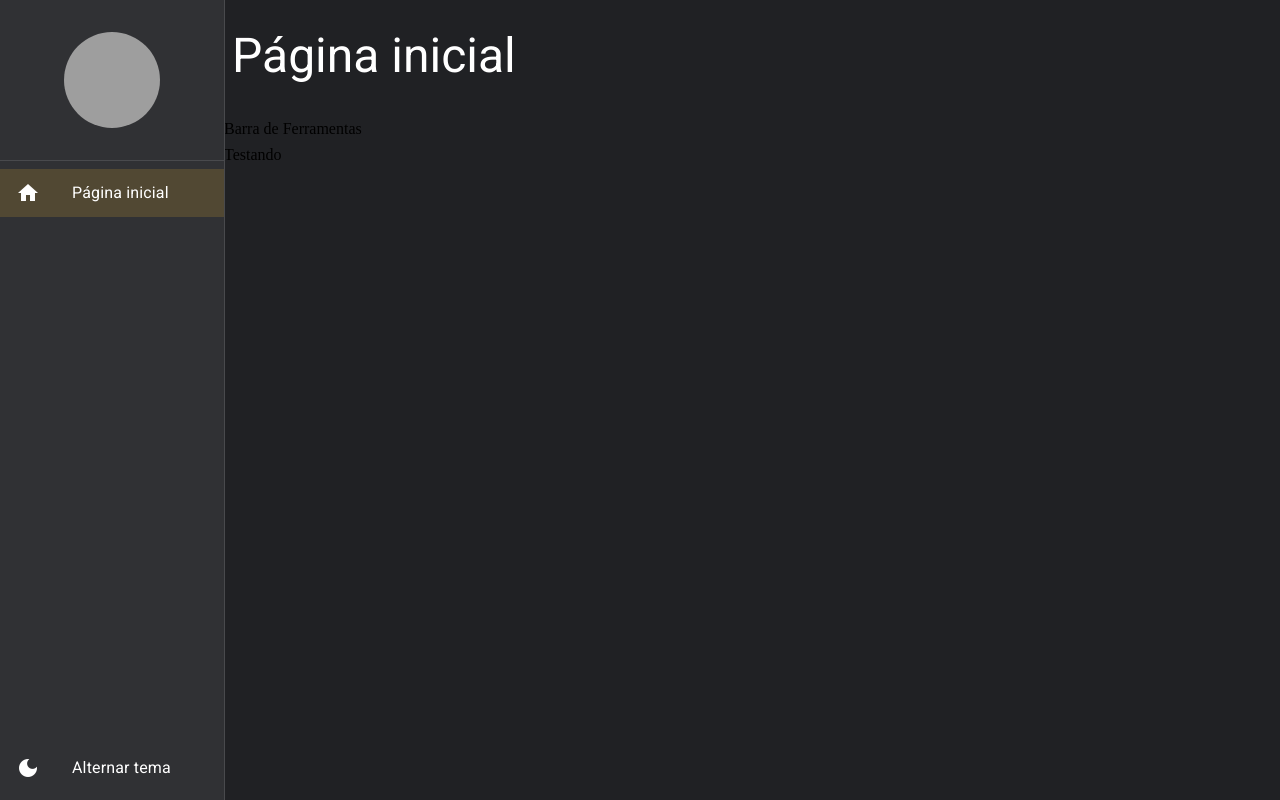
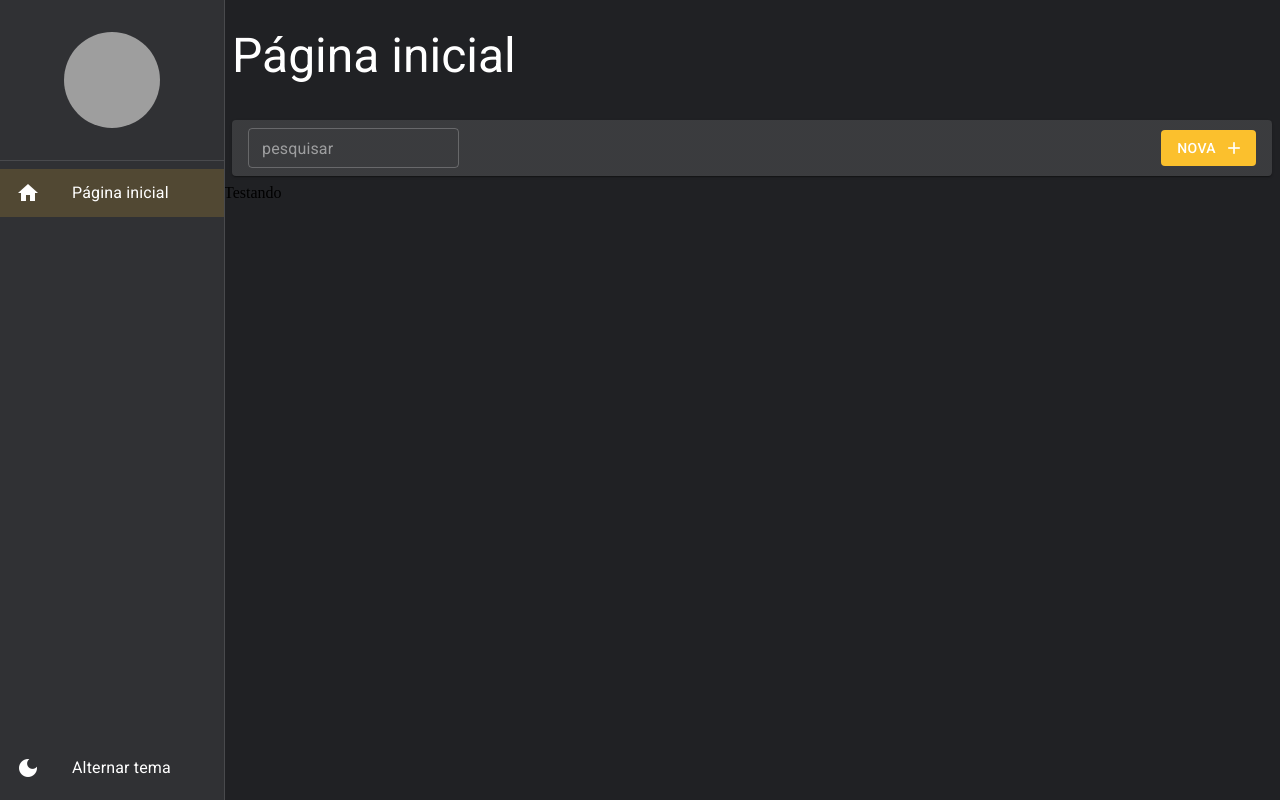
Before and after one commit to marcoantn020/cadastro-e-busca-de-pessoas-e-cidades, a React (Create React App) app: page /pagina-inicial in a window 1280 px wide. Built offline with nearby package versions, Linux system fonts and the light colour scheme; grey boxes are pictures that could not be loaded.

Commit message:
feat: barra de ferramenta da listagem

```diff
--- a/src/pages/dashboard/Dashboard.tsx
+++ b/src/pages/dashboard/Dashboard.tsx
@@ -1,3 +1,4 @@
+import { BarraDeFerramentas } from '../../shared/components'
 import { LayoutBaseDePagina } from '../../shared/layouts'
 
 
@@ -7,7 +8,12 @@
   return (
     <LayoutBaseDePagina
       titulo='Página inicial'
-      barraDeFerramentas={<>Barra de Ferramentas</>}
+      barraDeFerramentas={(
+        <BarraDeFerramentas
+          mostrarInputBusca
+          textoDoBotaoNovo='Nova'
+        />
+      )}
     >
       Testando
     </LayoutBaseDePagina>
--- /dev/null
+++ b/src/shared/components/barra-de-ferramentas/BarraDeFerramentas.tsx
@@ -0,0 +1,64 @@
+import { Box, Button, Icon, Paper, TextField, useTheme } from '@mui/material'
+
+
+interface IBarraDeFerramentasProps {
+  children?: React.ReactNode
+  textoDaBusca?: string
+  mostrarInputBusca?: boolean
+  aoMudarTextoDeBusca?: (novoTexto: string) => void
+  textoDoBotaoNovo?: string
+  mostrarBotaoNovo?: boolean
+  aoClicarEmNovo?: () => void
+}
+export const BarraDeFerramentas: React.FC<IBarraDeFerramentasProps> = ({
+  textoDaBusca = '',
+  mostrarInputBusca = false,
+  aoMudarTextoDeBusca,
+  textoDoBotaoNovo = 'Novo',
+  mostrarBotaoNovo = true,
+  aoClicarEmNovo,
+}) => {
+  const theme = useTheme()
+
+  return (
+
+    <Box
+      height={theme.spacing(5)}
+      marginX={1}
+      padding={1}
+      paddingX={2}
+      display="flex"
+      gap={1}
+      alignItems="center"
+      component={Paper}
+    >
+      {mostrarInputBusca && (
+        <TextField
+          size="small"
+          value={textoDaBusca}
+          placeholder='pesquisar'
+          onChange={(e) => aoMudarTextoDeBusca?.(e.target.value)}
+        />)}
+
+      <Box
+        flex={1}
+        display="flex"
+        justifyContent="end"
+      >
+
+        {mostrarBotaoNovo && (
+          <Button
+            color='primary'
+            disableElevation
+            variant='contained'
+            onClick={aoClicarEmNovo}
+            endIcon={<Icon>add</Icon>}
+          >
+            {textoDoBotaoNovo}
+          </Button>)}
+
+      </Box>
+    </Box>
+
+  )
+}
--- a/src/shared/components/index.ts
+++ b/src/shared/components/index.ts
@@ -1 +1,2 @@
 export * from './menu-lateral/MenuLateral'
+export * from './barra-de-ferramentas/BarraDeFerramentas'
```
